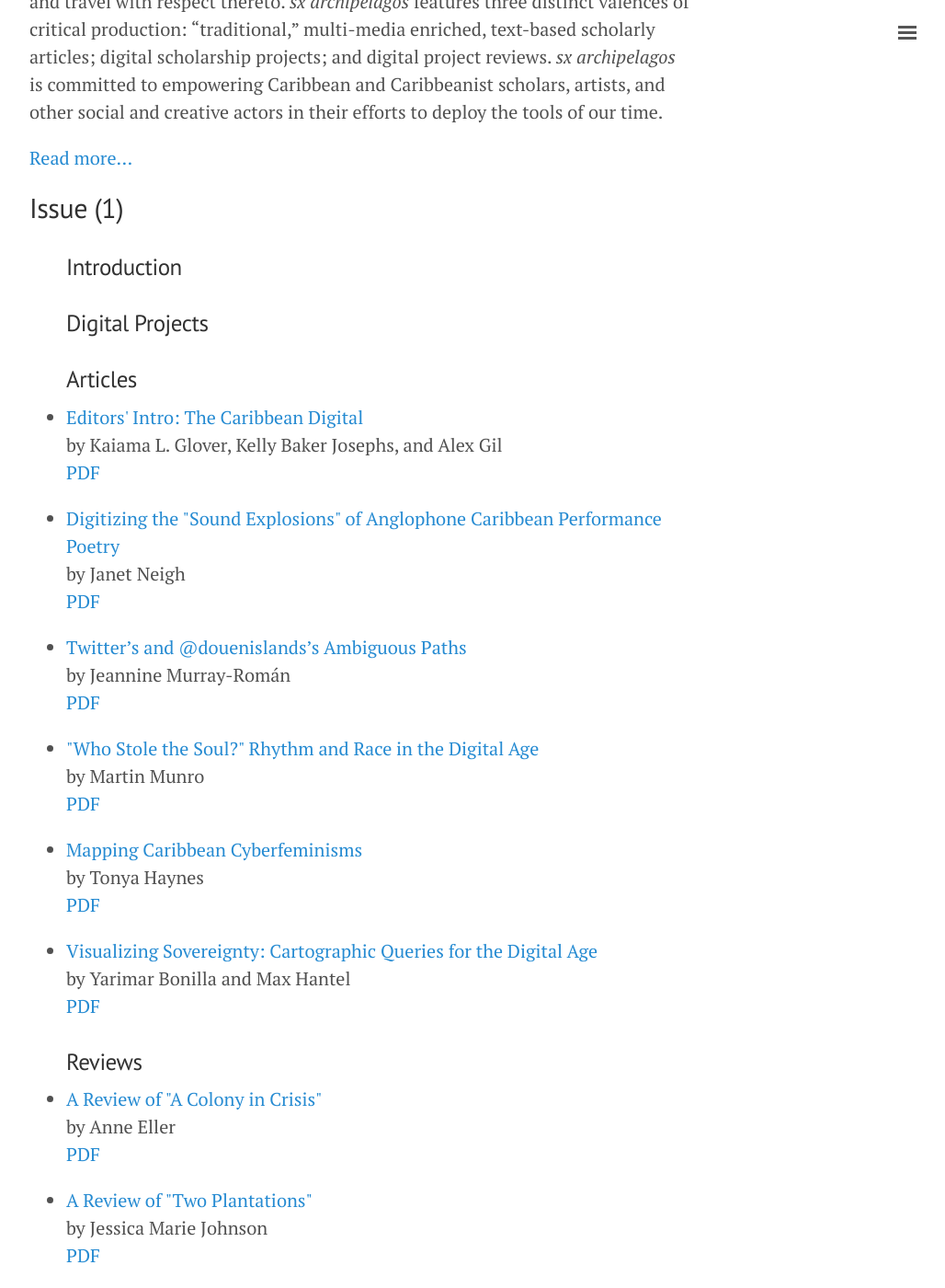
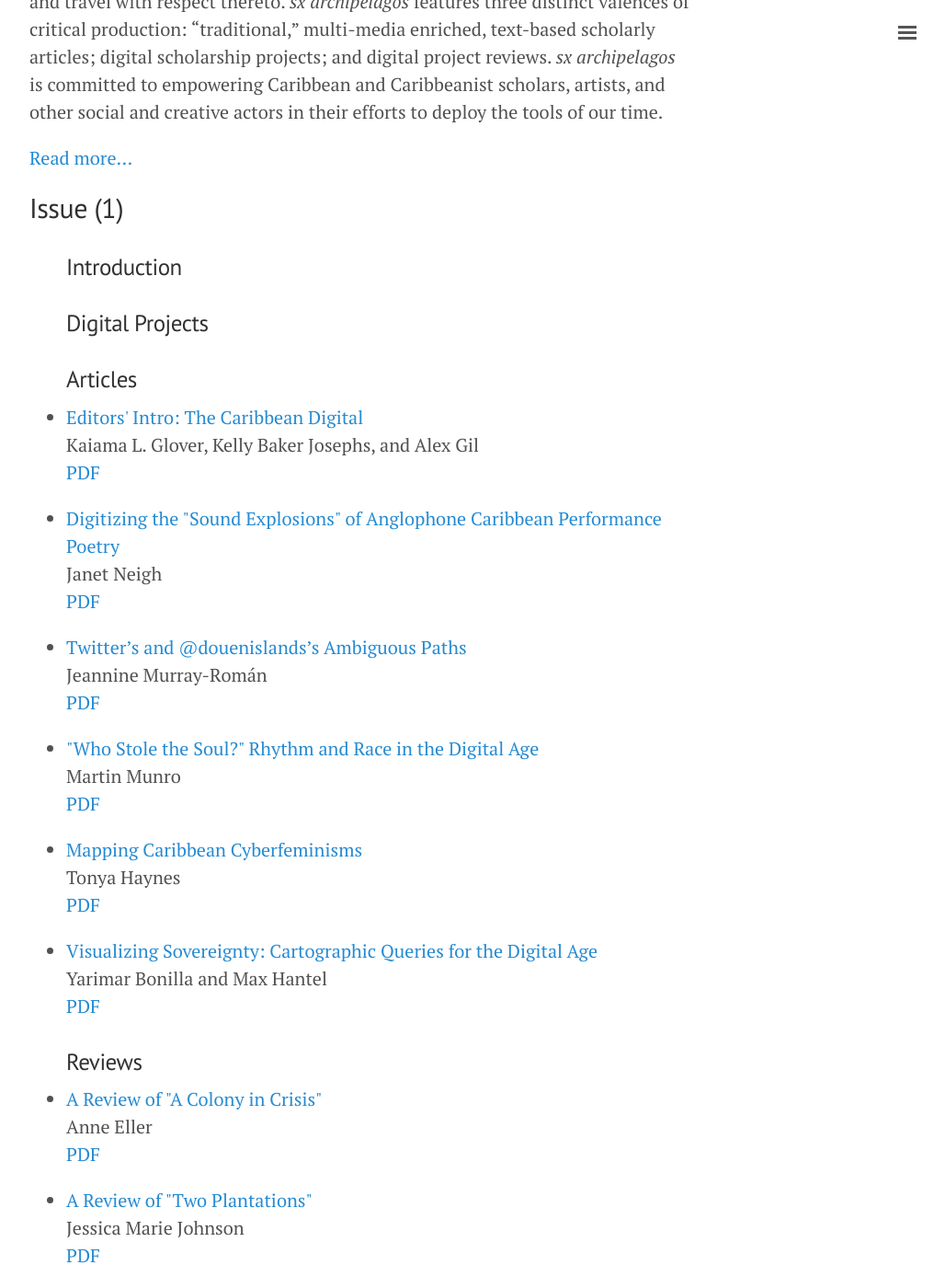
Before and after one commit to archipelagosjournal/archipelagos, a Jekyll site: the page built from index.html, in a window 1280 px wide and 1400 px high, scrolled down 440 px. Shown: the whole window at 92% size, without its empty margins (248-1276 px from the left). Built offline with Jekyll 4.4.1, drawn with Linux system fonts in a browser that asks for light colours.

Commit message:
added author-loop to review and removed by

```diff
--- a/_includes/toc.html
+++ b/_includes/toc.html
@@ -63,7 +63,7 @@
       <a href="{{ document.url | prepend:site.baseurl }}">
         {{ document.title["long"] }}
       </a><br>
-    <span class="byline">by
+    <span class="byline">
     {% include author-loop.html %}
 
     </span>
@@ -85,7 +85,7 @@
       <a href="{{ document.url | prepend:site.baseurl }}">
         {{ document.title["long"] }}
       </a><br>
-    <span class="byline">by
+    <span class="byline">
   {% include author-loop.html %}
 
     </span>
--- a/_layouts/review.html
+++ b/_layouts/review.html
@@ -4,5 +4,11 @@
 
 <div class="review">
   <h1 class="page-title">{{ page.title["long"] }}</h1>
+    <p class="byline">
+  {% assign document = page %}
+  {% include author-loop.html %}
+
+    </p>
+  <br>
   {{ content }}
 </div>
```
